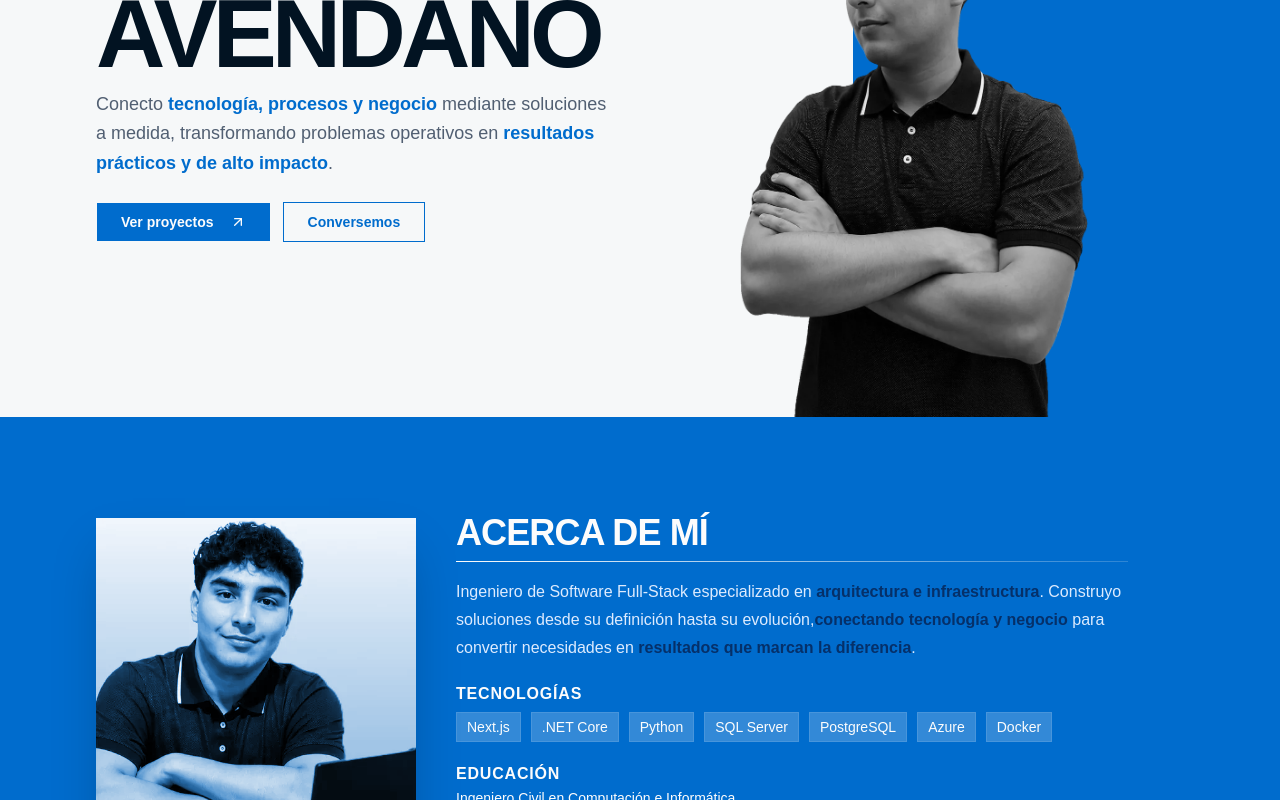
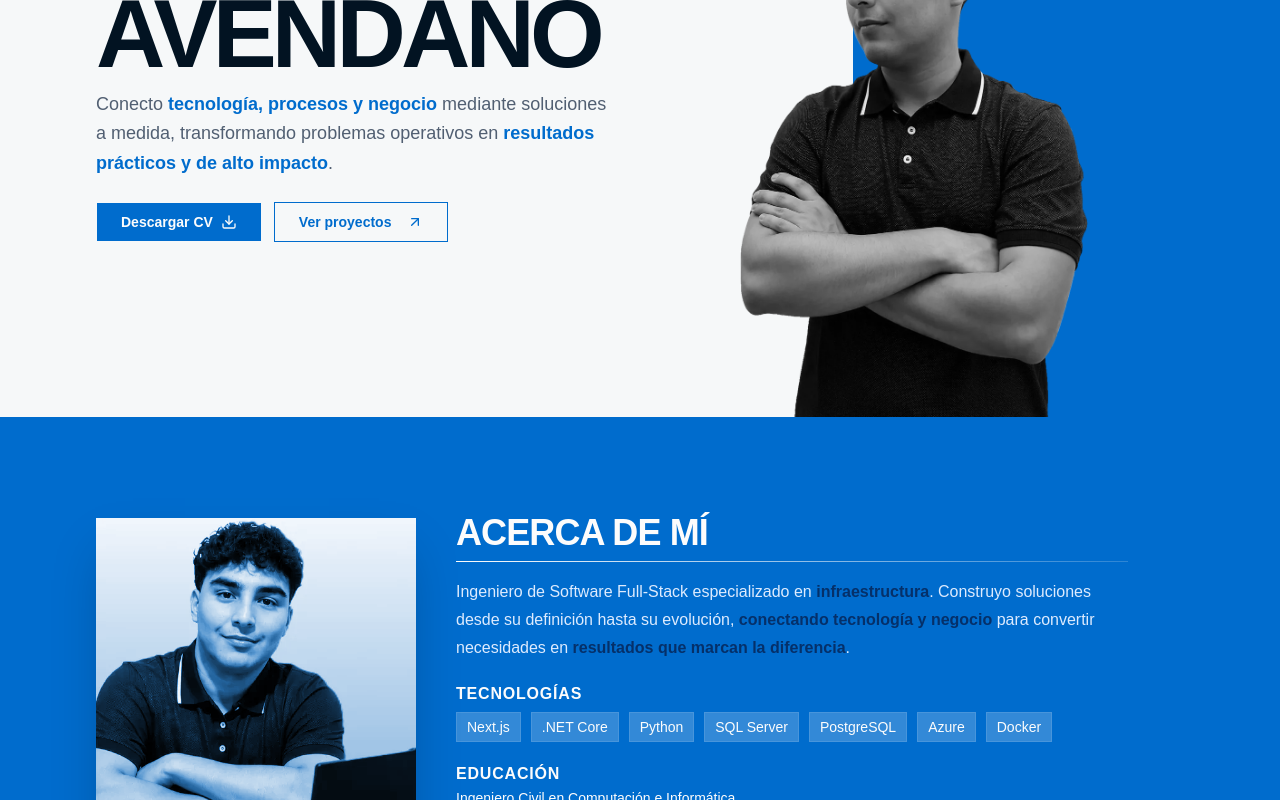
Before and after one commit to ignacioavendanor/ignacioavendanor.github.io, a React (Vite) app: page / in a window 1280 px wide. Shown: the part 383-1183 px from the top of the page. Built offline with nearby package versions, Linux system fonts and the light colour scheme; no server answers.

Commit message:
refactor: update DownloadCVButton to accept variant prop and adjust locale strings for consistency

```diff
--- a/src/features/hero/download-cv.tsx
+++ b/src/features/hero/download-cv.tsx
@@ -6,7 +6,11 @@ import { downloadCv } from '@/lib/api/cv'
 import { downloadBlob } from '@/lib/download'
 import { isCvDownloadConfigured } from '@/lib/env'
 
-export function DownloadCVButton() {
+export function DownloadCVButton({
+  variant = 'secondary',
+}: {
+  variant?: 'default' | 'secondary' | 'outline'
+}) {
   const { t } = useTranslation()
   const [isDownloading, setIsDownloading] = useState(false)
 
@@ -26,7 +30,7 @@ export function DownloadCVButton() {
     <Button
       type="button"
       size="xl"
-      variant="secondary"
+      variant={variant}
       onClick={handleDownload}
       disabled={isDownloading || !isCvDownloadConfigured}
       title={!isCvDownloadConfigured ? t('hero.cvUnavailable') : undefined}
--- a/src/features/hero/hero.tsx
+++ b/src/features/hero/hero.tsx
@@ -4,6 +4,7 @@ import { ProfilePicture } from '@/components/shared/profile-picture'
 import { Reveal } from '@/components/shared/reveal'
 import { ArrowUpRight } from 'lucide-react'
 import { Trans, useTranslation } from 'react-i18next'
+import { DownloadCVButton } from './download-cv'
 
 export function Hero() {
   const { t } = useTranslation()
@@ -55,18 +56,16 @@ export function Hero() {
               duration={0.45}
               className="mt-6 flex flex-wrap items-center justify-center gap-3 lg:justify-start"
             >
-              <Button render={<a href="#projects" />} nativeButton={false} size="xl">
-                {t('hero.cta')}
-                <ArrowUpRight className="ml-1.5 h-3.5 w-3.5 stroke-2 sm:ml-2 sm:h-4 sm:w-4" />
-              </Button>
+              <DownloadCVButton variant="default" />
 
               <Button
-                render={<a href="#contact" />}
+                render={<a href="#projects" />}
                 nativeButton={false}
                 size="xl"
                 variant="outline"
               >
                 {t('hero.secondarycta')}
+                <ArrowUpRight className="ml-1.5 h-3.5 w-3.5 stroke-2 sm:ml-2 sm:h-4 sm:w-4" />
               </Button>
             </Reveal>
           </div>
--- a/src/features/hero/index.ts
+++ b/src/features/hero/index.ts
@@ -1,2 +1 @@
 export { Hero } from './hero'
-export { DownloadCVButton } from './download-cv'
--- a/src/locales/en.ts
+++ b/src/locales/en.ts
@@ -10,8 +10,7 @@ const en = {
       role: 'Software Engineer',
       description:
         'I bridge <highlight>technology, processes, and business</highlight> with tailored solutions, turning complex operational bottlenecks into <highlight>practical, high-impact outcomes</highlight>.',
-      cta: 'View projects',
-      secondarycta: 'Get in touch',
+      secondarycta: 'View projects',
       cv: 'Download CV',
       cvUnavailable: 'CV unavailable',
       download: 'Downloading...',
--- a/src/locales/es.ts
+++ b/src/locales/es.ts
@@ -10,8 +10,7 @@ const es = {
       role: 'Ingeniero de Software',
       description:
         'Conecto <highlight>tecnología, procesos y negocio</highlight> mediante soluciones a medida, transformando problemas operativos en <highlight>resultados prácticos y de alto impacto</highlight>.',
-      cta: 'Ver proyectos',
-      secondarycta: 'Conversemos',
+      secondarycta: 'Ver proyectos',
       cv: 'Descargar CV',
       cvUnavailable: 'CV no disponible',
       download: 'Descargando...',
@@ -19,7 +18,7 @@ const es = {
     about: {
       title: 'Acerca de mí',
       description:
-        'Ingeniero de Software Full-Stack especializado en <highlight>arquitectura e infraestructura</highlight>. Construyo soluciones desde su definición hasta su evolución,<highlight>conectando tecnología y negocio</highlight> para convertir necesidades en <highlight>resultados que marcan la diferencia</highlight>.',
+        'Ingeniero de Software Full-Stack especializado en <highlight> infraestructura</highlight>. Construyo soluciones desde su definición hasta su evolución, <highlight>conectando tecnología y negocio</highlight> para convertir necesidades en <highlight>resultados que marcan la diferencia</highlight>.',
       technologies: 'Tecnologías',
       education: {
         title: 'Educación',
```
